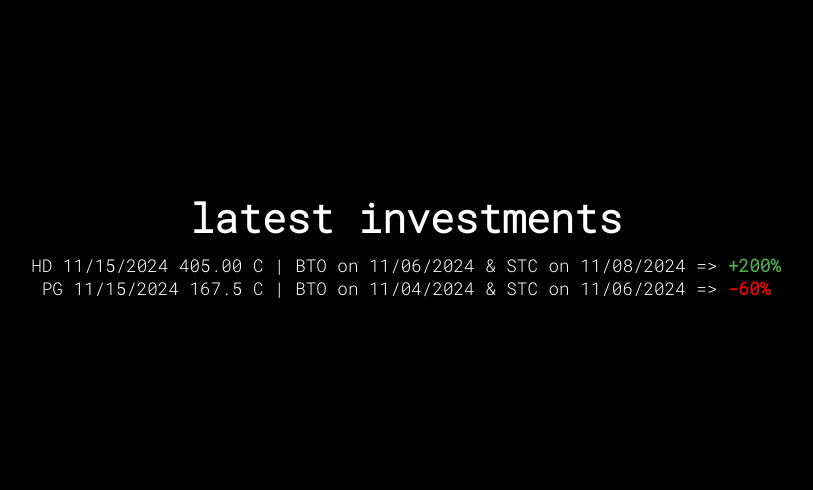
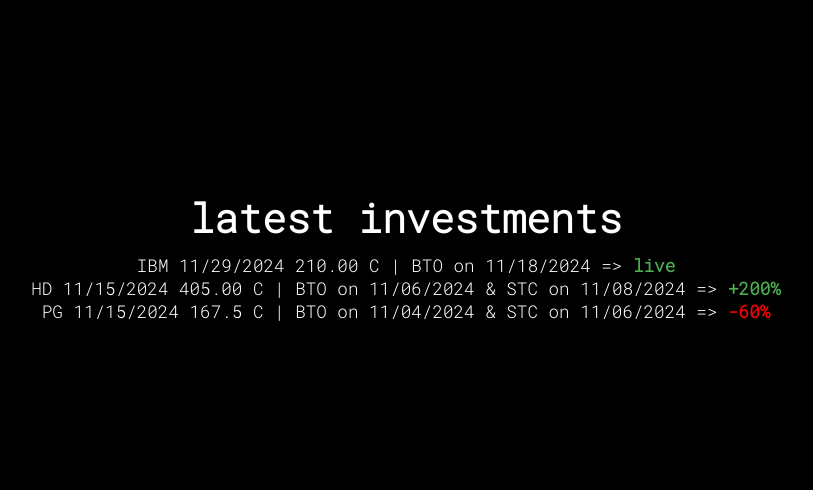
Before and after one commit to Veronicle/arrow11, a plain HTML site: page index.html in a window 1280 px wide. Shown: the part 527-1017 px from the top of the page, without its empty margins (234-1047 px from the left). Drawn offline with Linux system fonts and the light colour scheme; a script that the page names is missing.

Commit message:
update w/ IBM

```diff
--- a/index.html
+++ b/index.html
@@ -30,6 +30,7 @@
     <!-- Performance Charts Section -->
     <section class="section" id="charts-section">
         <h2>latest investments</h2>
+        <p> IBM 11/29/2024 210.00 C | BTO on 11/18/2024 => <span class="profit">live</span> </p>
         <p> HD 11/15/2024 405.00 C | BTO on 11/06/2024 & STC on 11/08/2024 => <span class="profit">+200%</span> </p>
         <p> PG 11/15/2024 167.5 C | BTO on 11/04/2024 & STC on 11/06/2024 => <span class="loss">-60%</span> </p>
 
```
